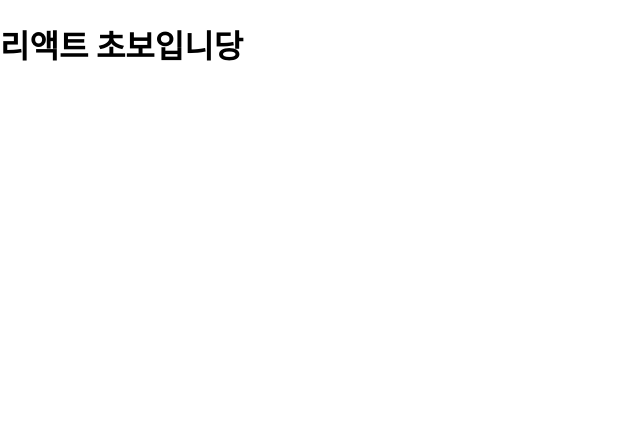
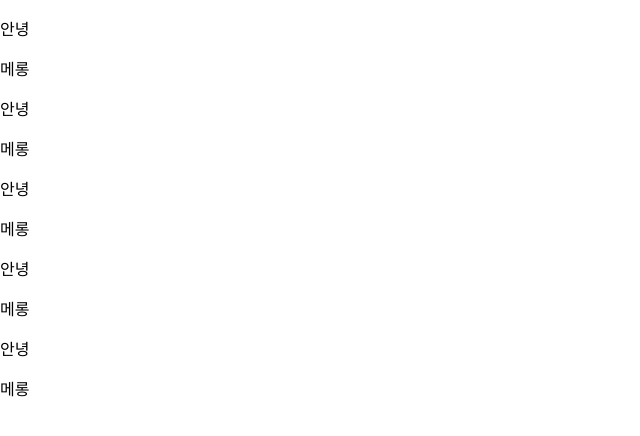
Before and after one commit to 1roo/react-basic, a React (Create React App) app: page / in a window 1280 px wide. Shown: the top 436 px of the page, without its empty margins (0-640 px from the left). Built offline with nearby package versions, Linux system fonts and the light colour scheme; the HTML template or start-up script is replaced by a standard one.

Commit message:
1. 컴포넌트 기초

```diff
--- a/src/App.js
+++ b/src/App.js
@@ -1,10 +1,42 @@
 import logo from './logo.svg';
 import './App.css';
+import SayHello from './SayHello';
+import Hello from './Hello';
 
 function App() {
+  // return (
+    //컴포넌트 함수는 반드시 하나의 태그만 리턴 가능. -> 그래서 div로 묶어줬다
+    // <div>
+    //   <SayHello />
+    //   <Hello />
+    // </div>
+
+    //프래그먼트 <>
+    //이러면 개발자도구에 쓸데없는 제일 밖의 div가 생성되지 않는다.
+
+
+    /* 리액트에서는 하나의 컴포넌트가 여러개의 엘리먼트를 반환할 수 있다.
+       JSX를 작성할 때 return문 안에 반드시 하나의 최상위 태그가 있어야 한다.
+       Fragment  <>를 사용하면 의미없는 태그를 줄여서 가독성을 좋게 한다. */
+
+
+
+  const looping = () => {
+      const helloList = [];
+      for(let i=0; i<5; i++) {
+        helloList.push(<SayHello />);
+      }
+      return helloList;
+  }
+
+  /*jsx 문법에서는 스크립트를 코드로 직접 사용이 불가능.
+    {} 안에서 함수의 호출문이나 변수참조는 가능*/
   return (
-    <h1>리액트 초보입니당</h1>
+    <>
+       { looping() }
+    </>
   );
 }
 
+
 export default App;
--- /dev/null
+++ b/src/Hello.js
@@ -0,0 +1,9 @@
+import React from "react";
+
+function Hello() {
+    return (
+        <div>Hello</div>
+    );
+}
+
+export default Hello;
--- /dev/null
+++ b/src/SayHello.js
@@ -0,0 +1,15 @@
+import React from "react";
+
+//컴포넌트(화면에 한 부분을 담당해 주는 것. 화면을 구성하는 것.)
+//컴포넌트 파일은 대문자로 작성하는 것이 관례.
+//컴포넌트 함수는 반드시 하나의 태그만 가능.
+function SayHello() {
+    return (
+        <div>
+            <p>안녕</p>
+            <span>메롱</span>
+        </div>
+    );
+}
+
+export default SayHello;
```
